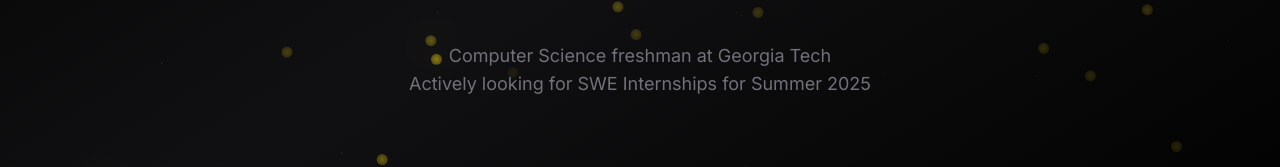
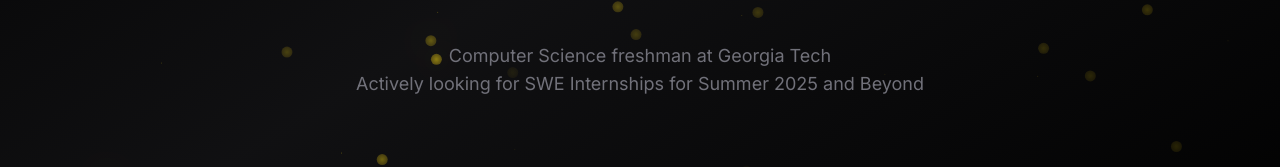
Before and after one commit to jeet-dekivadia/personal-website, a Next.js app: page / in a window 1280 px wide. Shown: the part 493-660 px from the top of the page. Built offline with nearby package versions, Linux system fonts and the light colour scheme; no server answers; what tailwindcss-debug-screens would draw is missing.

Commit message:
Update page.tsx

```diff
--- a/app/page.tsx
+++ b/app/page.tsx
@@ -40,7 +40,7 @@
           Computer Science freshman at Georgia Tech
         </h2>
         <h2 className="text-lg text-zinc-500 ">
-          Actively looking for SWE Internships for Summer 2025
+          Actively looking for SWE Internships for Summer 2025 and Beyond
         </h2>
       </div>
       <img src="/pp 2024 a.jpg" alt="Jeet Dekivadia" className="profile-photo" />
```
